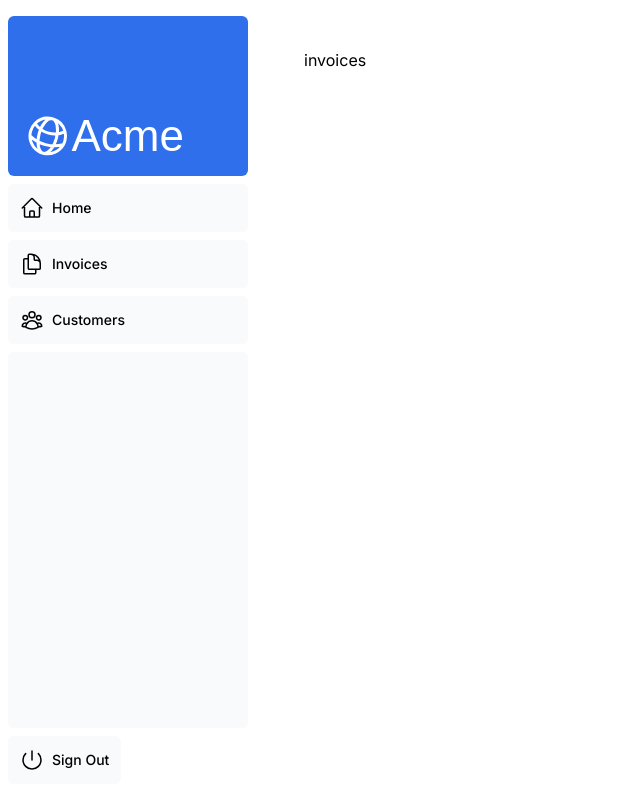
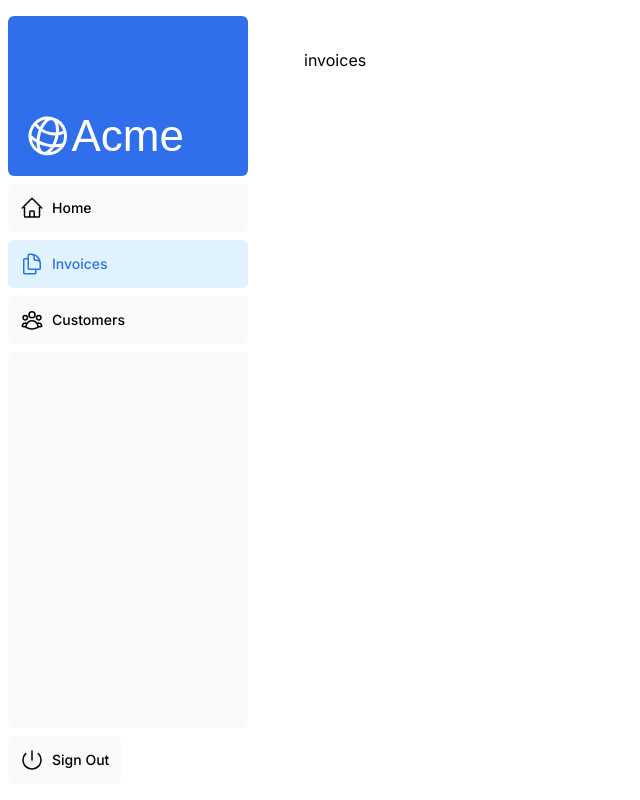
Before and after one commit to mariolazzari/next-dashboard, a Next.js app: page /dashboard/invoices in a window 1280 px wide. Shown: the whole page, without its empty margins (0-640 px from the left). Built offline with nearby package versions, Linux system fonts and the light colour scheme; a web font is replaced by a local one.

Commit message:
done chapter 5

```diff
--- a/app/ui/dashboard/nav-links.tsx
+++ b/app/ui/dashboard/nav-links.tsx
@@ -1,33 +1,40 @@
+"use client";
 import {
   UserGroupIcon,
   HomeIcon,
   DocumentDuplicateIcon,
-} from '@heroicons/react/24/outline';
-import clsx from 'clsx';
+} from "@heroicons/react/24/outline";
+import clsx from "clsx";
+import { usePathname } from "next/navigation";
 
 // Map of links to display in the side navigation.
 // Depending on the size of the application, this would be stored in a database.
 const links = [
-  { name: 'Home', href: '/dashboard', icon: HomeIcon },
+  { name: "Home", href: "/dashboard", icon: HomeIcon },
   {
-    name: 'Invoices',
-    href: '/dashboard/invoices',
+    name: "Invoices",
+    href: "/dashboard/invoices",
     icon: DocumentDuplicateIcon,
   },
-  { name: 'Customers', href: '/dashboard/customers', icon: UserGroupIcon },
+  { name: "Customers", href: "/dashboard/customers", icon: UserGroupIcon },
 ];
 
 export default function NavLinks() {
+  const pathname = usePathname();
+
   return (
     <>
-      {links.map((link) => {
+      {links.map(link => {
         const LinkIcon = link.icon;
         return (
           <a
             key={link.name}
             href={link.href}
             className={clsx(
-              'flex h-[48px] grow items-center justify-center gap-2 rounded-md bg-gray-50 p-3 text-sm font-medium hover:bg-sky-100 hover:text-blue-600 md:flex-none md:justify-start md:p-2 md:px-3',
+              "flex h-[48px] grow items-center justify-center gap-2 rounded-md bg-gray-50 p-3 text-sm font-medium hover:bg-sky-100 hover:text-blue-600 md:flex-none md:justify-start md:p-2 md:px-3",
+              {
+                "bg-sky-100 text-blue-600": pathname === link.href,
+              }
             )}
           >
             <LinkIcon className="w-6" />
```
